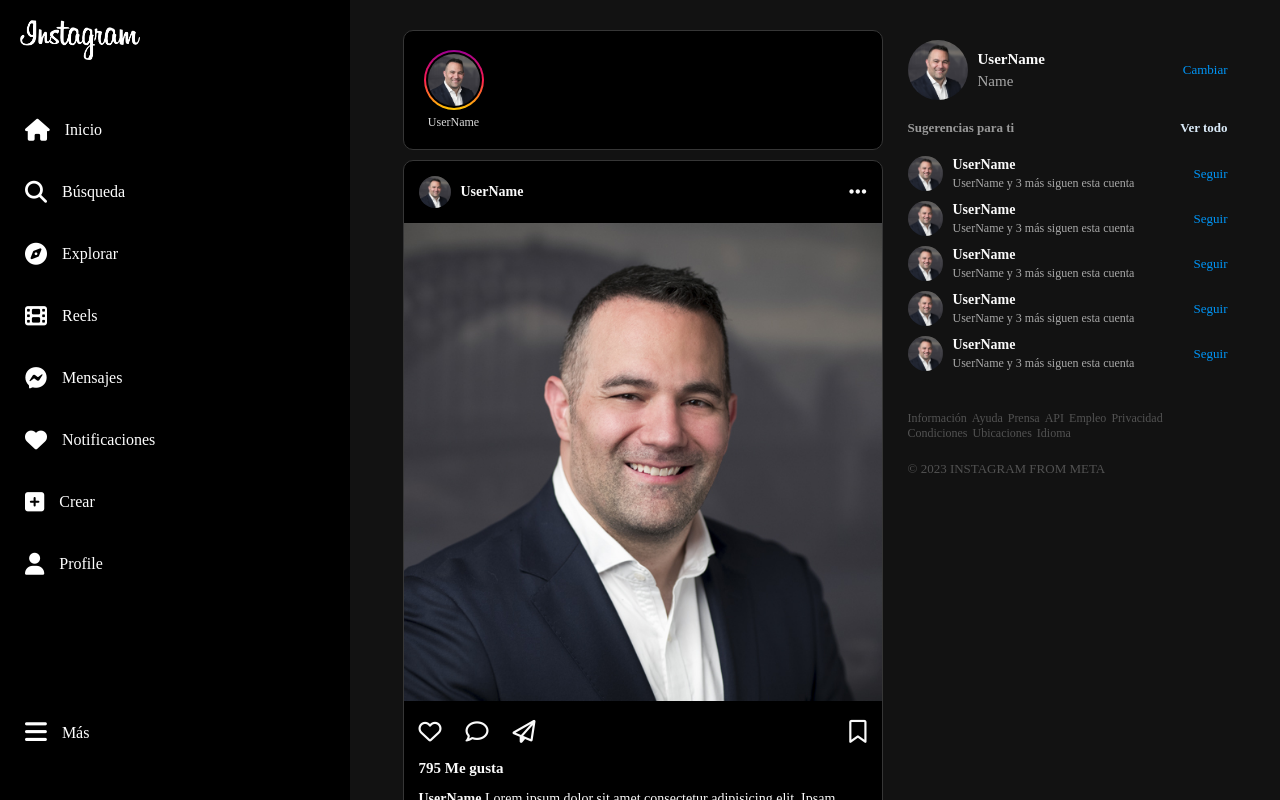
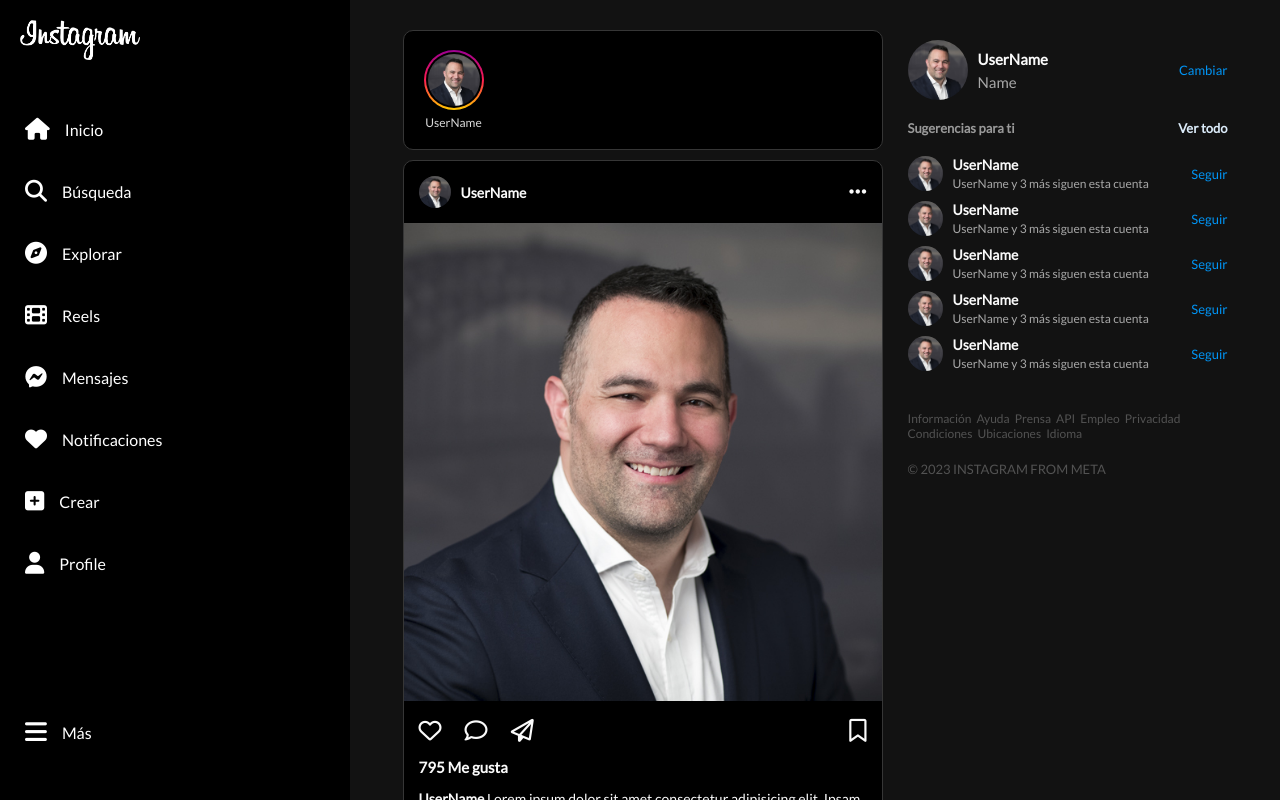
Before and after one commit to santiyelmini/Instagram-feed-clone, a website: page index.html in a window 1280 px wide. Drawn offline with Linux system fonts and the light colour scheme.

Commit message:
changed font family

```diff
--- a/scss/index.scss
+++ b/scss/index.scss
@@ -1,4 +1,5 @@
 
+@import url('https://fonts.googleapis.com/css2?family=Lato&display=swap');
 
 * {
     margin: 0;
@@ -14,6 +15,7 @@ body {
     grid-template-areas:
     "sidebar feed";
     grid-template-rows: auto;
+    font-family: 'Lato', sans-serif;
     @media screen and (max-width: 768px) {
         grid-template-areas:
         "mobileheader"
```
Also changed, not shown: css/index.css.
